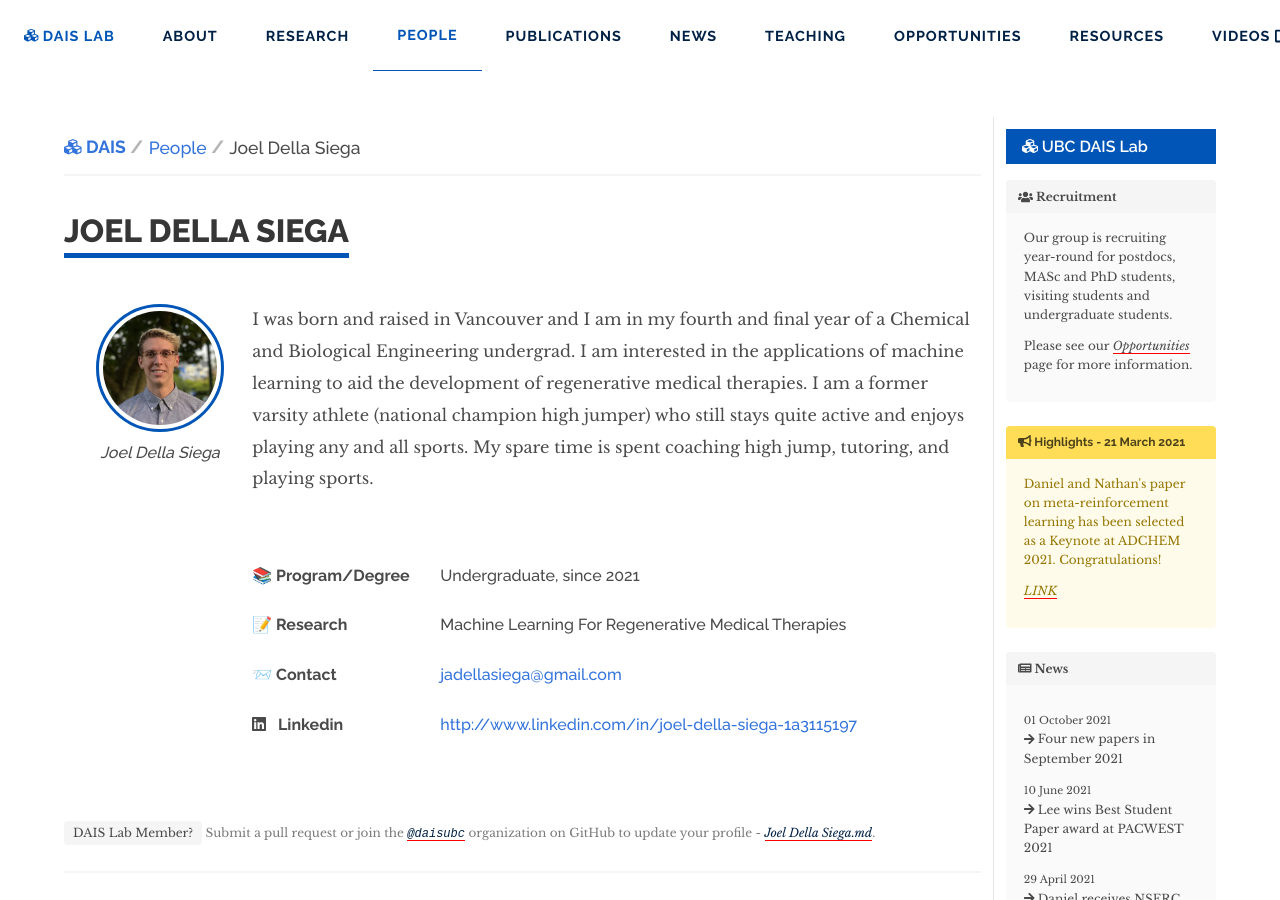
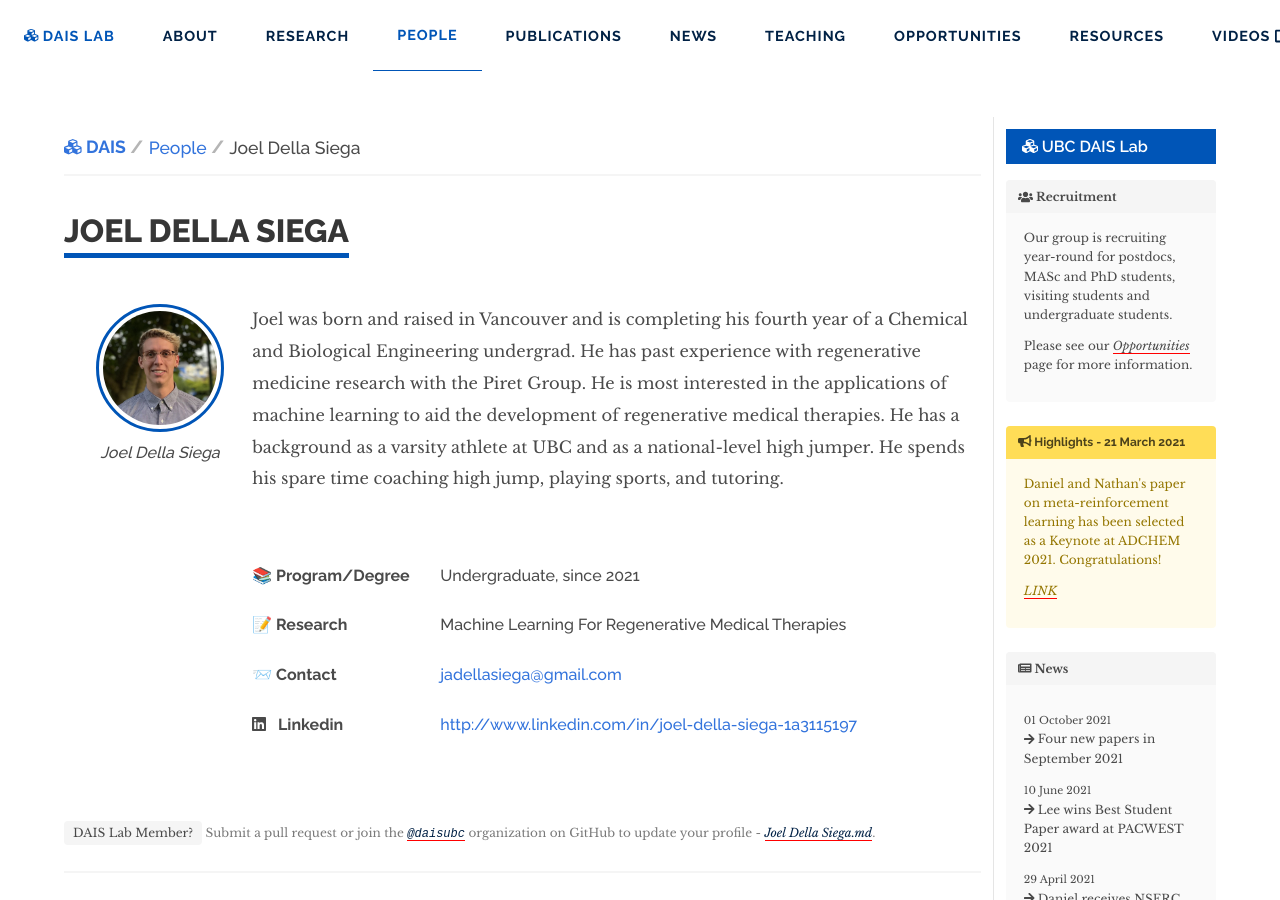
Before and after one commit to daisubc/daisubc.github.io, a Jekyll site: the page built from _profiles/Joel Della Siega.md, in a window 1280 px wide and 900 px high. Built offline with Jekyll 4.4.1, drawn with Linux system fonts in a browser that asks for light colours; nearby versions of some CDN libraries.

Commit message:
update joel

```diff
--- a/_profiles/Joel Della Siega.md
+++ b/_profiles/Joel Della Siega.md
@@ -8,6 +8,6 @@ year_end:
 year_start: 2021
 title: Joel Della Siega
 biography: >
-  I was born and raised in Vancouver and I am in my fourth and final year of a Chemical and Biological Engineering undergrad. I am interested in the applications of machine learning to aid the development of regenerative medical therapies. I am a former varsity athlete (national champion high jumper) who still stays quite active and enjoys playing any and all sports. My spare time is spent coaching high jump, tutoring, and playing sports.
+  Joel was born and raised in Vancouver and is completing his fourth year of a Chemical and Biological Engineering undergrad. He has past experience with regenerative medicine research with the Piret Group. He is most interested in the applications of machine learning to aid the development of regenerative medical therapies. He has a background as a varsity athlete at UBC and as a national-level high jumper. He spends his spare time coaching high jump, playing sports, and tutoring.
 linkedin: http://www.linkedin.com/in/joel-della-siega-1a3115197
 ---
```
